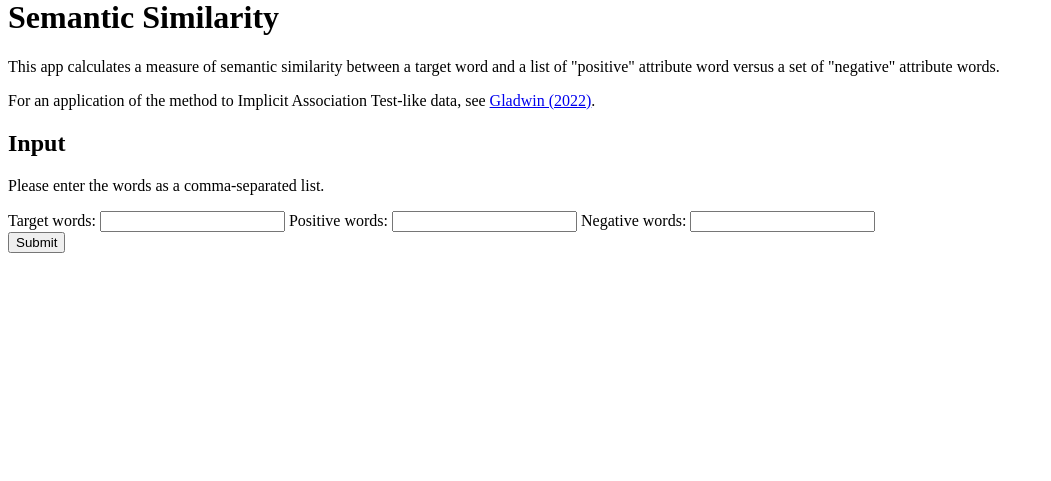
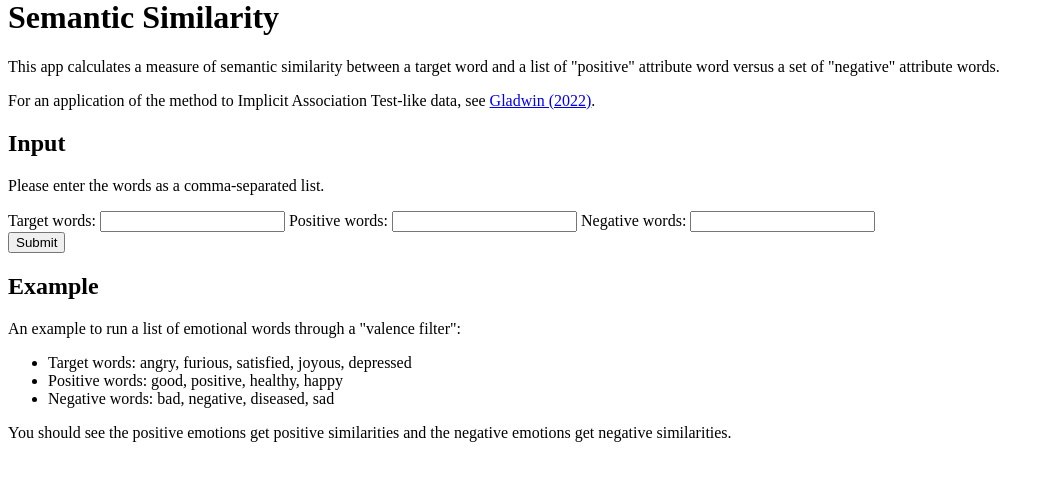
Before and after one commit to thomasgladwin/webapps, a Flask app: page /semsim in a window 1280 px wide. Shown: the part 58-539 px from the top of the page, without its empty margins (0-1051 px from the left). Run offline with Flask 2, Linux system fonts and the light colour scheme.

Commit message:
Add files via upload

```diff
--- a/app.py
+++ b/app.py
@@ -32,6 +32,7 @@ def emocont():
 @app.route('/emocont_results', methods=['GET', 'POST'])
 def emocont_results():
     text = request.form['text']
-    output_all, output_per_paragraph = emocont_funcs.get_emocont(text)
+    output_all, output_sim_all, output_per_paragraph, output_sim_per_paragraph = emocont_funcs.get_emocont(text)
     output_per_paragraph_str = ','.join(output_per_paragraph)
-    return render_template('emocont_results.html', text=text, output_all=output_all, output_per_paragraph_str=output_per_paragraph_str)
+    output_sim_per_paragraph_str = ','.join([str(round(a, 3)) for a in output_sim_per_paragraph])
+    return render_template('emocont_results.html', text=text, output_all=output_all, output_sim_all=output_sim_all, output_per_paragraph_str=output_per_paragraph_str, output_sim_per_paragraph_str=output_sim_per_paragraph_str)
--- a/templates/emocont.html
+++ b/templates/emocont.html
@@ -2,11 +2,13 @@
 
 {% block content %}
     <h1>Emotional Content</h1>
-    <p>This app generates a guess at the emotional content of a text. Note that the output per paragraph could be fed into SemSim for further analysis.</p>
+    <p>This app generates a guess at the emotional content of a text. A few emotions are generated for the whole text, and the single best emotion is given for each paragraph.</p>
+    <p>Note that the output per paragraph could be fed into SemSim for further analysis, e.g., using a valence filter.</p>
     <h2>Input</h2>
     <form action = "emocont_results" method="POST">
         <textarea rows=5 cols=80 name="text"></textarea>
         <br>
         <button>Submit</button>
     </form>
+
 {% endblock %}
--- a/templates/semsim.html
+++ b/templates/semsim.html
@@ -13,4 +13,12 @@
         <br>
         <button>Submit</button>
     </form>
+    <h2>Example</h2>
+    An example to run a list of emotional words through a "valence filter":
+    <ul>
+        <li>Target words: angry, furious, satisfied, joyous, depressed</li>
+        <li>Positive words: good, positive, healthy, happy</li>
+        <li>Negative words: bad, negative, diseased, sad</li>
+    </ul>
+    You should see the positive emotions get positive similarities and the negative emotions get negative similarities.
 {% endblock %}
```
Also changed, not shown: emocont_funcs.py (+12 -7 lines), templates/emocont_results.html (+8 -1 lines), 1 other file.
